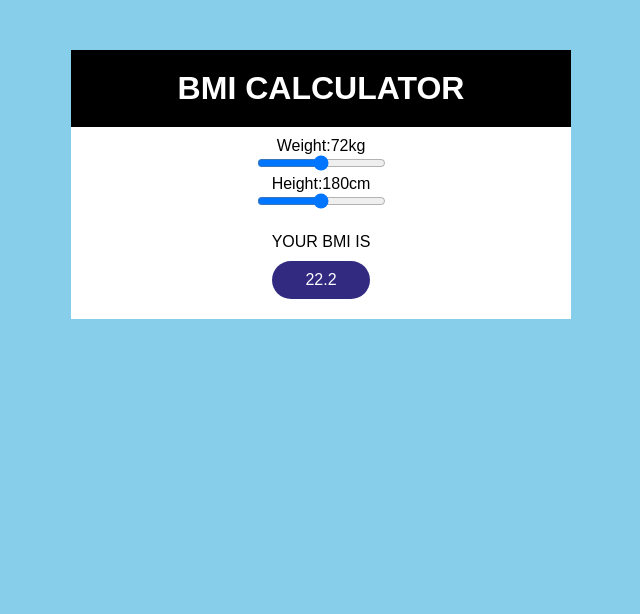
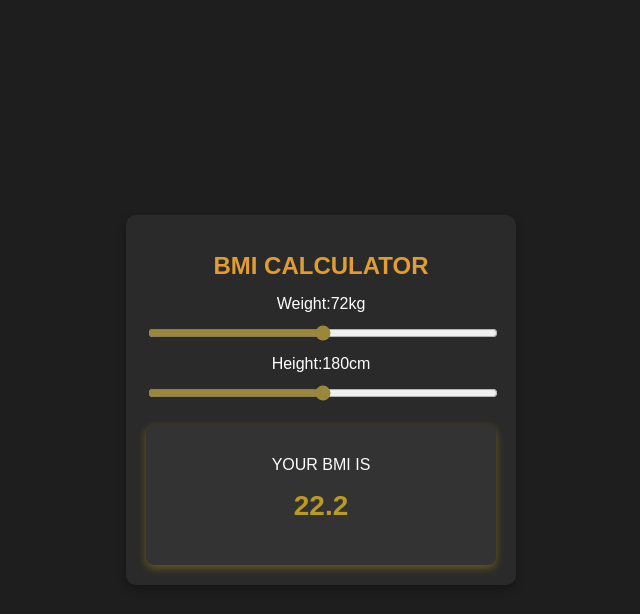
Before and after one commit to Nishant05Dubey/BMI-Calculator, a React (Create React App) app: page / in a window 1280 px wide. Shown: the top 614 px of the page, without its empty margins (319-959 px from the left). Built offline with nearby package versions, Linux system fonts and the light colour scheme.

Commit message:
changed css

```diff
--- a/src/App.css
+++ b/src/App.css
@@ -1,87 +1,56 @@
-*{
-  padding: 0;
+/* Dark, modern, and visually appealing styling */
+
+body {
+  font-family: "Arial", sans-serif;
+  background-color: #1e1e1e;
+  color: #fff;
+  display: flex;
+  justify-content: center;
+  align-items: center;
+  height: 100vh;
   margin: 0;
-  box-sizing: border-box;
 }
 
-body{
-  background-color: skyblue;
+main {
+  background-color: #2a2a2a;
+  padding: 20px;
+  border-radius: 10px;
+  box-shadow: 0 4px 10px rgba(0, 0, 0, 0.3);
+  text-align: center;
+  width: 350px;
 }
 
-main{
-  font-family: Arial, Helvetica, sans-serif;
-  text-align: center;
-  display: flex;
-  flex-direction: column;
-  align-items: center;
-  background-color: #fff;
-  width: 90vw;
-  max-width: 500px;
-  margin: 0 auto;
-  margin-top: 50px;
-  padding-bottom: 20px;
-}
-h1{
-  background-color: black;
-  color: #fff;
-  width: 100%;
-  margin-bottom: 10px;
-  font-size: 2rem;
-  padding: 20px 10px;
-
-}
-.input-secton{
-  width: 70%;
-}
-.input-slider{
-  width: 100%;
-  margin-top: 5px;
+h1 {
+  font-size: 24px;
+  margin-bottom: 15px;
+  color: #df9d33;
 }
 
-.output{
-  padding: 10px 5px;
-  border-radius: 9999px;
-  background-color: #312a80;
-  margin-top:10px;
-  color: #fff;
+.input-section {
+  margin-bottom: 20px;
 }
 
-.output-section{
-  margin-top: 20px; }
-/* }
-body{
-  margin: 0%;
-  padding: 0%;
-  color: white;
-  font-family: Arial, Helvetica, sans-serif;
-  background-color: skyblue;
- }
- span{
-  color: red;
- }
- .wrapper{
-  position: absolute;
-  top: 45%;
-  left: 50%;
-  transform:translate(-50%,-50%);
+.slider-output {
+  font-size: 16px;
+  margin: 10px 0;
+}
+
+.input-slidder {
+  width: 100%;
+  cursor: pointer;
+  accent-color: #9a8739;
+}
+
+.output-section {
+  background-color: #333;
   padding: 15px;
-  background: black;
-  border-radius: 5px;
-  box-shadow: rgb(38,57,77)0px 20px 30px -10px;
+  border-radius: 8px;
+  box-shadow: 0 3px 8px rgba(255, 204, 0, 0.3);
+}
 
- }
- input{
-    outline: none;
-    border: none;
-    padding: 5px;
- }
- button{
-  color: white;
-  padding: 10px;
-  border: 2px solid white;
-  background: black;
-  display: block;
-  margin-top: 10%;
-  cursor: pointer;
-
- } */
+.output {
+  font-size: 28px;
+  font-weight: bold;
+  color: #b89b24;
+  margin-top: 10px;
+}
```
